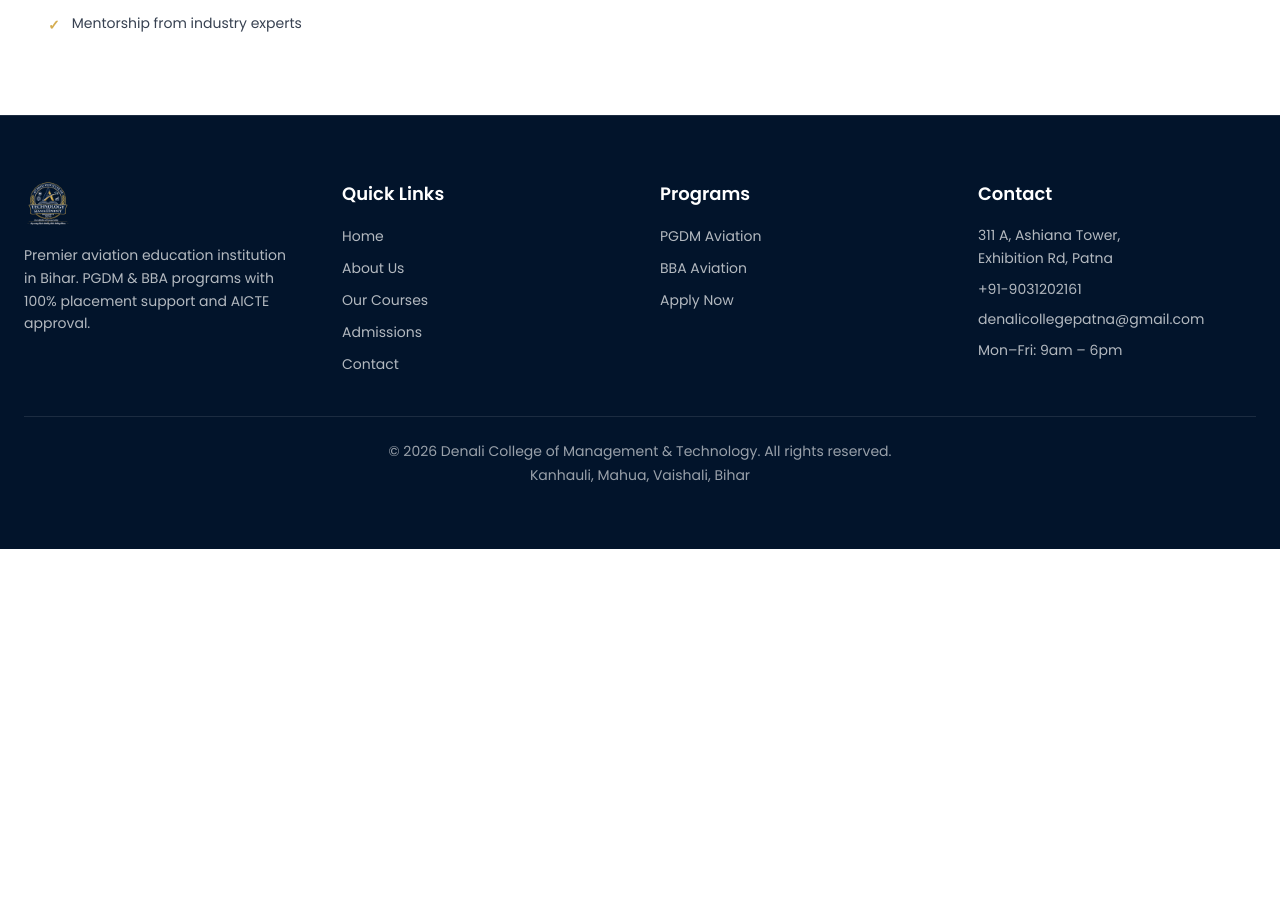
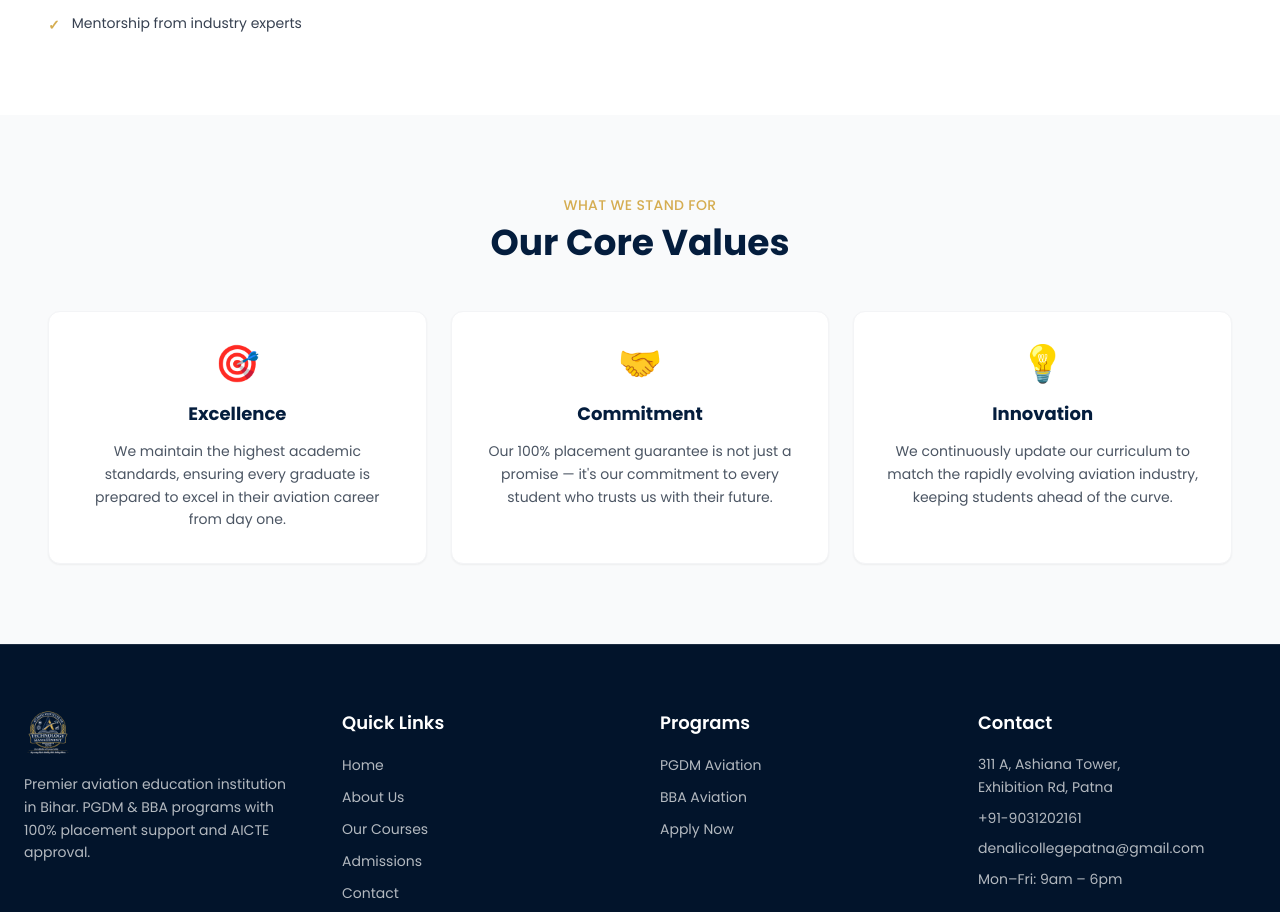
Before and after one commit to Priyanka9321/Acaryo_college, a Next.js app: page /about in a window 1280 px wide. Shown: the part 1309-2221 px from the top of the page. Before the commit the page ends 1858 px from the top, so only its background shows below. Built offline with nearby package versions, Linux system fonts and the light colour scheme.

Commit message:
core values

```diff
--- a/app/about/page.tsx
+++ b/app/about/page.tsx
@@ -1,5 +1,6 @@
 import AboutHero from "@/components/sections/AboutHero";
 import OurMission from "@/components/sections/OurMission";
+import CoreValues from "@/components/sections/CoreValues";
 
 export const metadata = {
   title: "About Us | Denali College",
@@ -12,6 +13,7 @@
     <main>
       <AboutHero />
       <OurMission />
+      <CoreValues />
     </main>
   );
 }
--- /dev/null
+++ b/components/sections/CoreValues.tsx
@@ -0,0 +1,53 @@
+const values = [
+  {
+    icon: "🎯",
+    title: "Excellence",
+    description:
+      "We maintain the highest academic standards, ensuring every graduate is prepared to excel in their aviation career from day one.",
+  },
+  {
+    icon: "🤝",
+    title: "Commitment",
+    description:
+      "Our 100% placement guarantee is not just a promise — it's our commitment to every student who trusts us with their future.",
+  },
+  {
+    icon: "💡",
+    title: "Innovation",
+    description:
+      "We continuously update our curriculum to match the rapidly evolving aviation industry, keeping students ahead of the curve.",
+  },
+];
+
+export default function CoreValues() {
+  return (
+    <section className="bg-[#f9fafb] py-16 md:py-20">
+      <div className="container mx-auto px-5 md:px-12">
+        {/* Heading */}
+        <div className="text-center mb-12">
+          <p className="text-sm uppercase tracking-wide text-[#d5ad51] font-medium mb-2">
+            What We Stand For
+          </p>
+          <h2 className="text-3xl md:text-4xl font-bold text-[#041d3d] leading-tight">
+            Our Core Values
+          </h2>
+        </div>
+
+        {/* Cards */}
+        <div className="grid grid-cols-1 md:grid-cols-3 gap-6">
+          {values.map(({ icon, title, description }) => (
+            <div
+              key={title}
+              className="bg-white rounded-xl p-8 shadow-sm border border-gray-100 flex flex-col items-center text-center
+                         transition-all duration-300 hover:shadow-md hover:-translate-y-1"
+            >
+              <span className="text-4xl mb-4">{icon}</span>
+              <h3 className="text-lg font-bold text-[#041d3d] mb-3">{title}</h3>
+              <p className="text-sm text-gray-600 leading-relaxed">{description}</p>
+            </div>
+          ))}
+        </div>
+      </div>
+    </section>
+  );
+}
```
